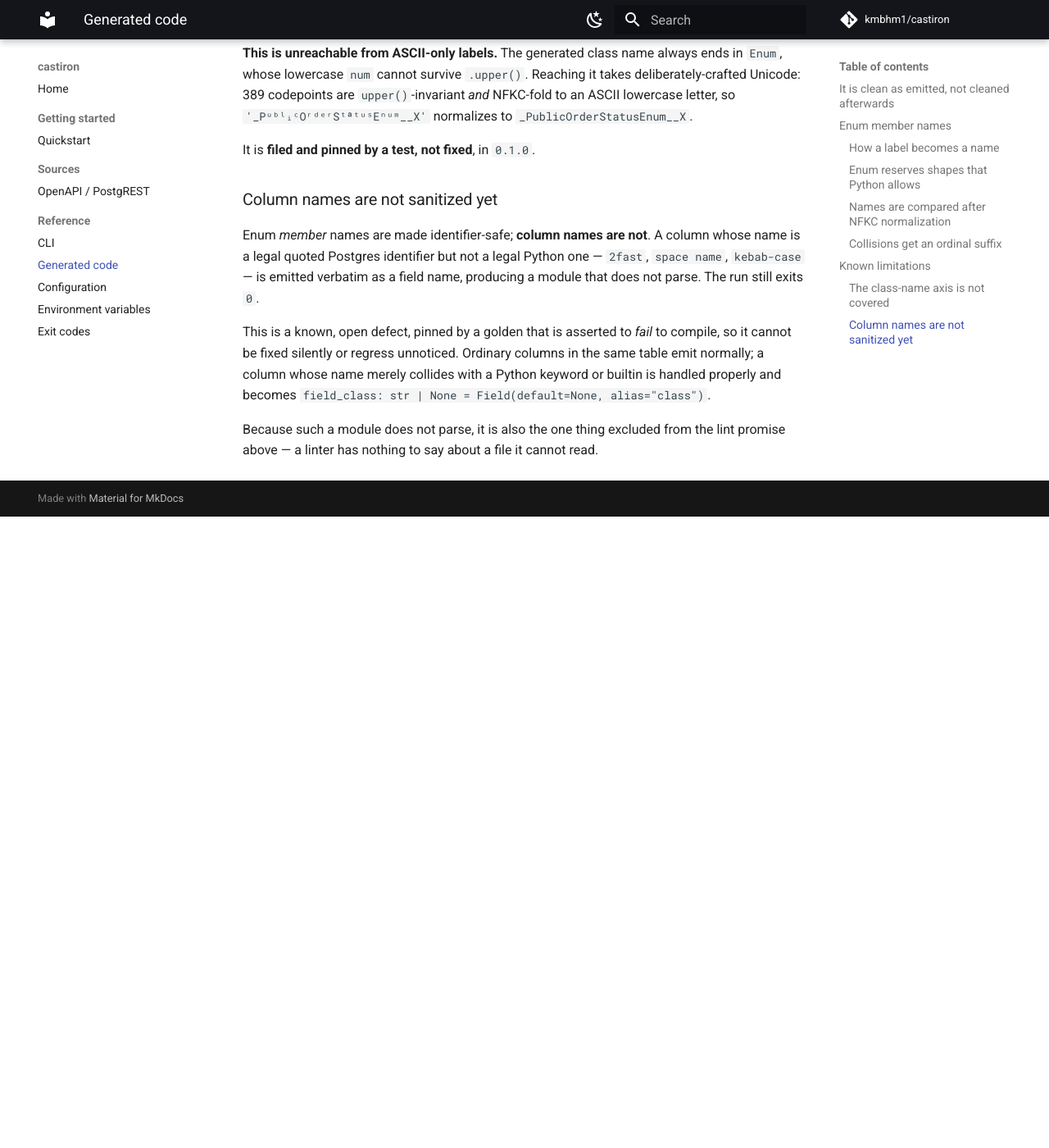
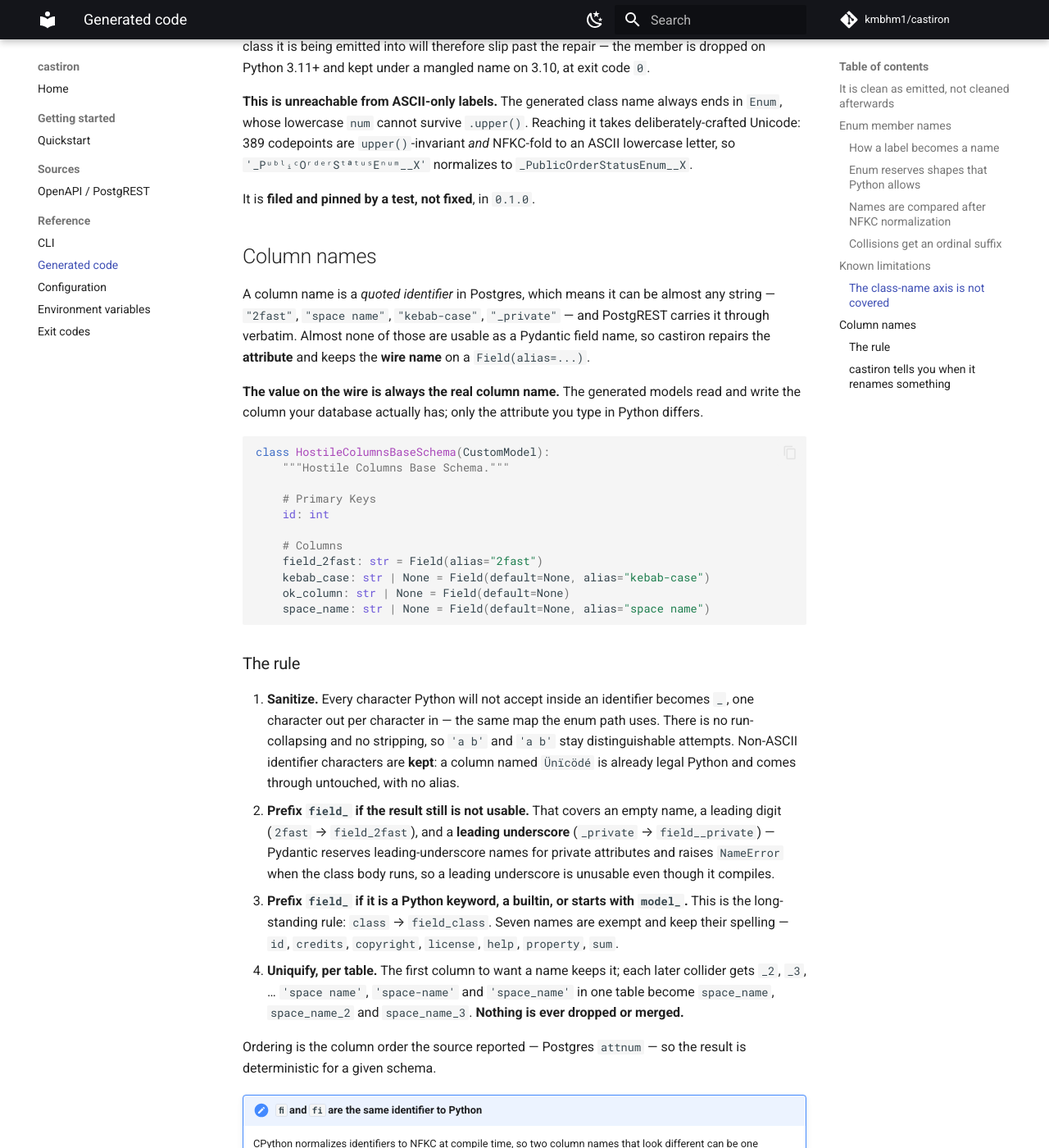
Before and after one commit to kmbhm1/castiron, an MkDocs documentation site: the page built from docs/reference/generated-code.md, in a window 1280 px wide and 1400 px high, scrolled down 3899 px. Shown: the whole window at 82% size. Built offline with MkDocs 1.6.1 and Material for MkDocs 9.7.7, drawn with Linux system fonts in a browser that asks for light colours; comment, search, counter and statistics services are not loaded; before the commit the page ends 4529 px from its top, so only the background shows below that; some of the changed text lies outside the part shown.

Commit message:
docs(reference): describe the column-name repair
`docs/reference/generated-code.md` carried a "Column names are not sanitized
yet" section stating that `2fast`, `space name` and `kebab-case` are emitted
verbatim and produce a module that does not parse. That is now false, and it
would have shipped as a flat contradiction in the 0.1.0 docs.

⚠ The spec scoped `docs/` out on a measurement -- "grep found zero mentions of
identifier handling in docs/ or README.md" -- taken at 26779c7. PR #18 landed
that page afterwards, so the premise expired before the work started. Corrected
here rather than deferred: a released promise that contradicts the released
behaviour is not a follow-up.

Replaces it with the real rule (the character map, the `field_` prefix, the
per-table `_2` collision suffix, NFKC), the `Field(alias=...)` guarantee that
the wire name is what goes over the wire, and the aggregated `WARNING`. Also
drops the lint-promise carve-out for the identifier-hostile family -- the sweep
is 512 modules now, not 384 -- and repoints the quickstart's one-line summary,
which named only the `class` case.

````diff
--- a/docs/reference/generated-code.md
+++ b/docs/reference/generated-code.md
@@ -31,13 +31,16 @@ byte-identical to what `ruff check --select I --fix` would have written.
   length is driven by `Field(description=...)` carrying your own SQL comment, and your comments
   are as long as you wrote them. At ruff's 88-column default, a long comment will be flagged.
 - **Nothing about non-default rule sets.** `D`, `ANN`, `PL`, and friends are not considered.
-- **Nothing about a module castiron could not emit validly in the first place** — see
-  [identifier-hostile column names](#column-names-are-not-sanitized-yet) below.
 
 The promise is enforced, not asserted: every reachable emission (4 corpus inputs × 128
-configuration points) is written to disk as `.py` and linted by a real ruff subprocess with
-`--isolated`, on every leg of the test matrix. Adding an allowance list back is a deliberate
-decision, not a way to turn a red test green.
+configuration points = **512 modules**) is written to disk as `.py` and linted by a real ruff
+subprocess with `--isolated`, on every leg of the test matrix. Adding an allowance list back is a
+deliberate decision, not a way to turn a red test green.
+
+That sweep covers **all four** corpus inputs, including the deliberately identifier-hostile one.
+Until `0.1.0` it covered three: the hostile input emitted a module that did not parse, and a
+linter has nothing to say about a file it cannot read. [Column names are now
+repaired](#column-names), so the carve-out is gone rather than merely unused.
 
 ## Enum member names
 
@@ -159,17 +162,78 @@ whose lowercase `num` cannot survive `.upper()`. Reaching it takes deliberately-
 
 It is **filed and pinned by a test, not fixed**, in `0.1.0`.
 
-### Column names are not sanitized yet
+## Column names
 
-Enum *member* names are made identifier-safe; **column names are not**. A column whose name is a
-legal quoted Postgres identifier but not a legal Python one — `2fast`, `space name`,
-`kebab-case` — is emitted verbatim as a field name, producing a module that does not parse. The
-run still exits `0`.
+A column name is a *quoted identifier* in Postgres, which means it can be almost any string —
+`"2fast"`, `"space name"`, `"kebab-case"`, `"_private"` — and PostgREST carries it through
+verbatim. Almost none of those are usable as a Pydantic field name, so castiron repairs the
+**attribute** and keeps the **wire name** on a `Field(alias=...)`.
 
-This is a known, open defect, pinned by a golden that is asserted to *fail* to compile, so it
-cannot be fixed silently or regress unnoticed. Ordinary columns in the same table emit normally;
-a column whose name merely collides with a Python keyword or builtin is handled properly and
-becomes `field_class: str | None = Field(default=None, alias="class")`.
+**The value on the wire is always the real column name.** The generated models read and write the
+column your database actually has; only the attribute you type in Python differs.
 
-Because such a module does not parse, it is also the one thing excluded from the lint promise
-above — a linter has nothing to say about a file it cannot read.
+```python
+class HostileColumnsBaseSchema(CustomModel):
+    """Hostile Columns Base Schema."""
+
+    # Primary Keys
+    id: int
+
+    # Columns
+    field_2fast: str = Field(alias="2fast")
+    kebab_case: str | None = Field(default=None, alias="kebab-case")
+    ok_column: str | None = Field(default=None)
+    space_name: str | None = Field(default=None, alias="space name")
+```
+
+### The rule
+
+1. **Sanitize.** Every character Python will not accept inside an identifier becomes `_`, one
+   character out per character in — the same map the enum path uses. There is no run-collapsing
+   and no stripping, so `'a b'` and `'a  b'` stay distinguishable attempts. Non-ASCII identifier
+   characters are **kept**: a column named `Ünïcödé` is already legal Python and comes through
+   untouched, with no alias.
+2. **Prefix `field_` if the result still is not usable.** That covers an empty name, a leading
+   digit (`2fast` → `field_2fast`), and a **leading underscore** (`_private` →
+   `field__private`) — Pydantic reserves leading-underscore names for private attributes and
+   raises `NameError` when the class body runs, so a leading underscore is unusable even though
+   it compiles.
+3. **Prefix `field_` if it is a Python keyword, a builtin, or starts with `model_`.** This is the
+   long-standing rule: `class` → `field_class`. Seven names are exempt and keep their spelling —
+   `id`, `credits`, `copyright`, `license`, `help`, `property`, `sum`.
+4. **Uniquify, per table.** The first column to want a name keeps it; each later collider gets
+   `_2`, `_3`, … `'space name'`, `'space-name'` and `'space_name'` in one table become
+   `space_name`, `space_name_2` and `space_name_3`. **Nothing is ever dropped or merged.**
+
+Ordering is the column order the source reported — Postgres `attnum` — so the result is
+deterministic for a given schema.
+
+!!! note "`ﬁ` and `fi` are the same identifier to Python"
+    CPython normalizes identifiers to NFKC at compile time, so two column names that look
+    different can be one attribute. castiron tests every guard, the uniqueness key **and** the
+    alias rule against the normalized form — the string the compiler will actually see. Without
+    that, a column named `ﬁ` would bind the attribute `fi`, carry no alias, and its wire name
+    would be silently lost.
+
+### castiron tells you when it renames something
+
+A repair changes the attribute you have to type, so `gen` says so — **once per run**, at
+`WARNING`, and the run still exits `0` because the generated code is correct:
+
+```
+castiron: 3 column names are not usable as a Python field name and were renamed
+(t.2fast -> field_2fast, t.space name -> space_name, t.kebab-case -> kebab_case) --
+the original name is preserved on the wire via Field(alias=...), so the generated
+models still read and write the real column; only the attribute you type in Python differs.
+```
+
+The long-standing keyword rename (`class` → `field_class`) does **not** warn: that behaviour has
+not changed, and a schema that worked yesterday should not grow a new warning today.
+
+!!! warning "`field_` and `_2` are part of the public shape"
+    The attribute name is what your code types, so changing this scheme later would be a breaking
+    change. Two consequences worth knowing up front: the `field_` prefix is permanent, and ordinal
+    suffixes are **positional** — adding a column upstream that sorts before an existing collider
+    can renumber the later ones. `ALTER TABLE … ADD COLUMN` appends at the end, so in practice a
+    new column can only take a *higher* ordinal. The alias on each line disambiguates them for a
+    reader either way.
````
Also changed, not shown: docs/getting-started/quickstart.md (+4 -2 lines).
